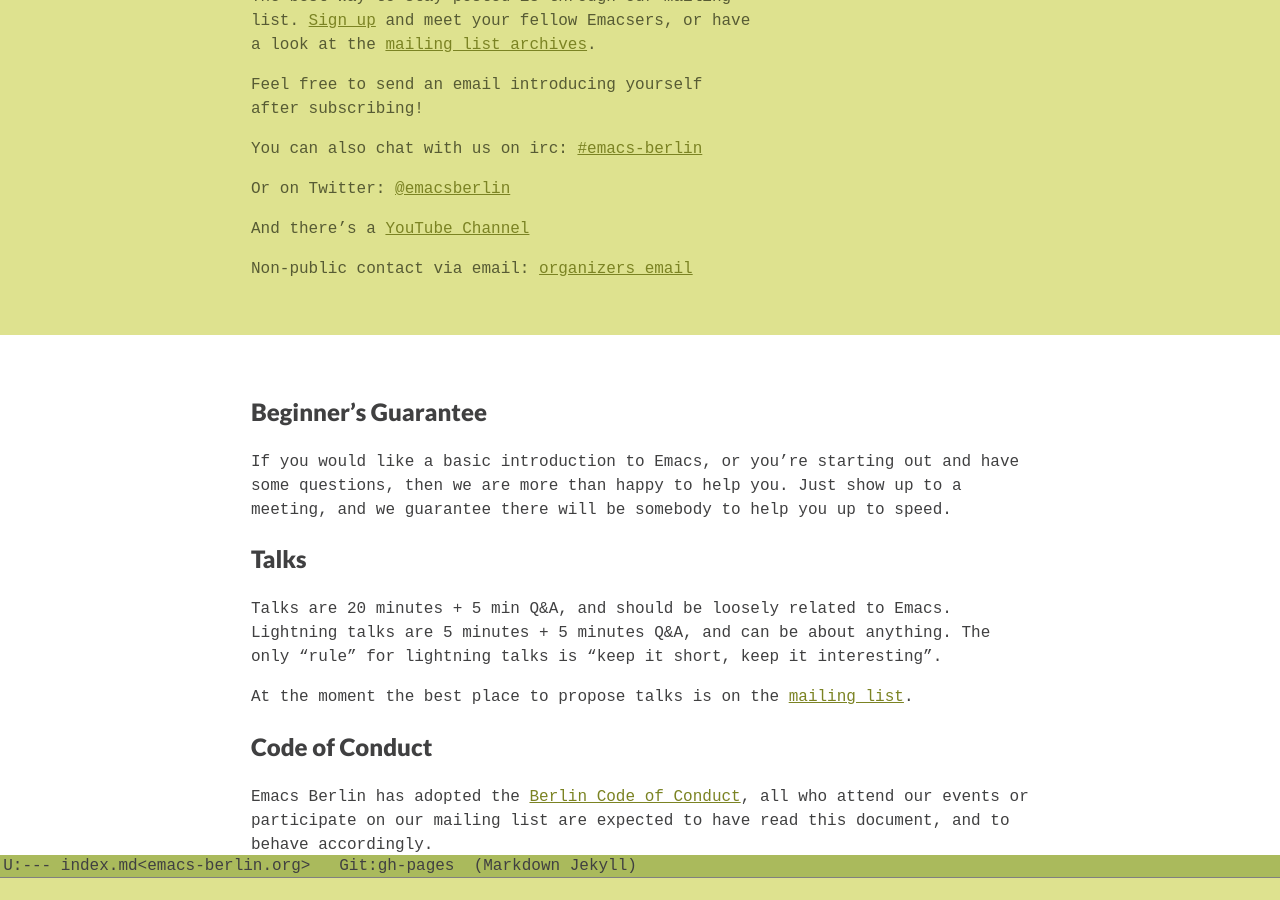
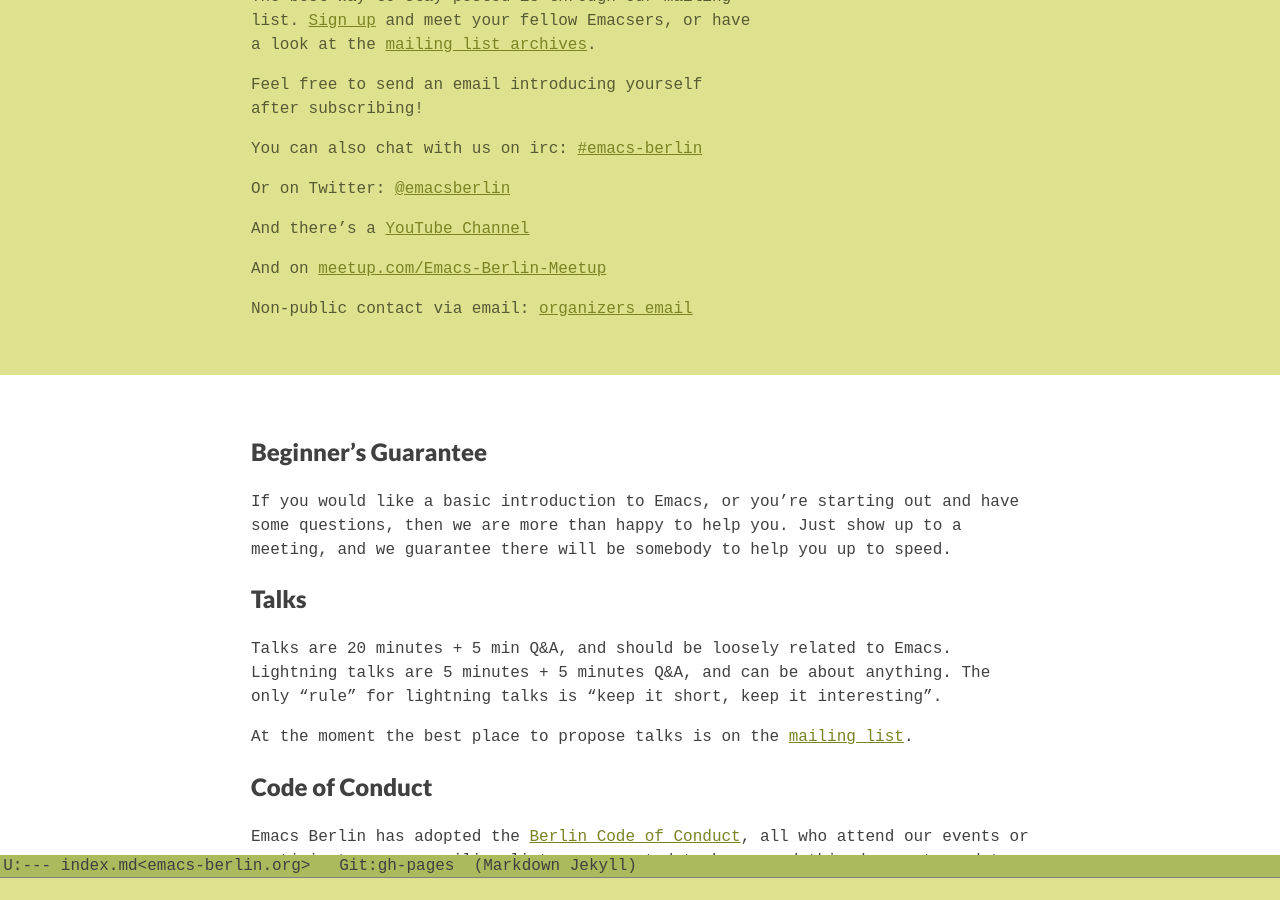
Before and after one commit to emacs-berlin/emacs-berlin.org, a Jekyll site: the page built from index.md, in a window 1280 px wide and 900 px high, scrolled down 1147 px. Built offline with Jekyll 4.4.1, drawn with Linux system fonts in a browser that asks for light colours.

Commit message:
Add meetup.com link

```diff
--- a/index.md
+++ b/index.md
@@ -55,6 +55,9 @@
 [@emacsberlin](https://twitter.com/emacsberlin)
 
 And there's a [YouTube Channel](https://www.youtube.com/channel/UC1O8700SW-wuC4fvDEoGzOw) <span class='text-cursor'>&nbsp;</span>
+
+And on
+[meetup.com/Emacs-Berlin-Meetup](https://www.meetup.com/Emacs-Berlin-Meetup/)
 
 Non-public contact via email: [organizers email][contact]
 
```
